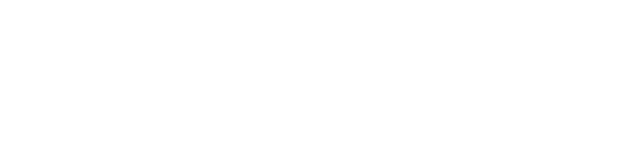
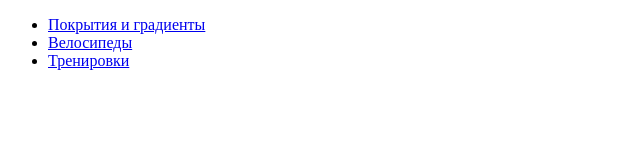
Before and after one commit to valentinvibe/road-club, a plain HTML site: page index.html in a window 1280 px wide. Shown: the whole page, without its empty margins (0-640 px from the left). Drawn offline with Linux system fonts and the light colour scheme.

Commit message:
header structure

```diff
--- a/index.html
+++ b/index.html
@@ -10,7 +10,19 @@
     <title>Road Club</title>
 </head>
 <body class="page">
-    <header class="header"></header>
+  <header class="header">
+    <ul class="header__links">
+        <li>
+          <a href="#" class="header__link">Покрытия и градиенты</a>
+        </li>
+        <li>
+          <a href="#" class="header__link">Велосипеды</a>
+        </li>
+        <li>
+          <a href="#" class="header__link">Тренировки</a>
+        </li>
+    </ul>
+  </header>
   <main class="content">
       <section class="description"></section>
       <section class="merks"></section>
```
Also changed, not shown: 1 other file. Lines whose indentation alone changed are shown as unchanged.
